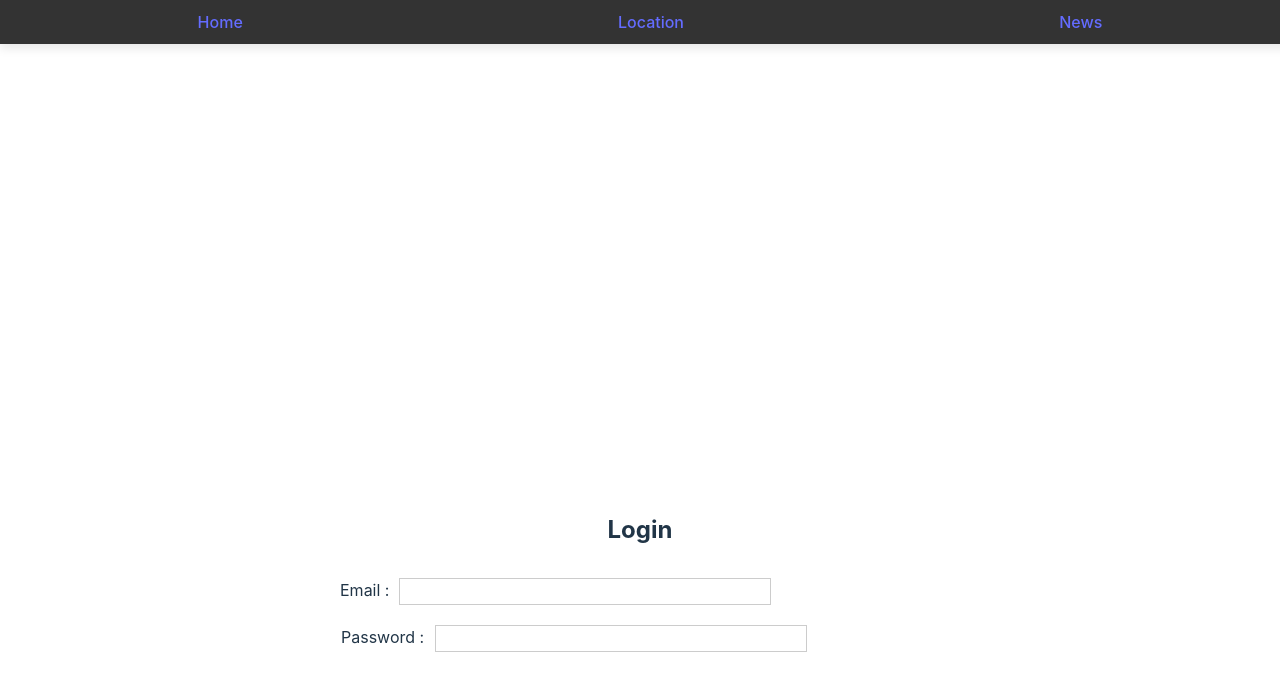
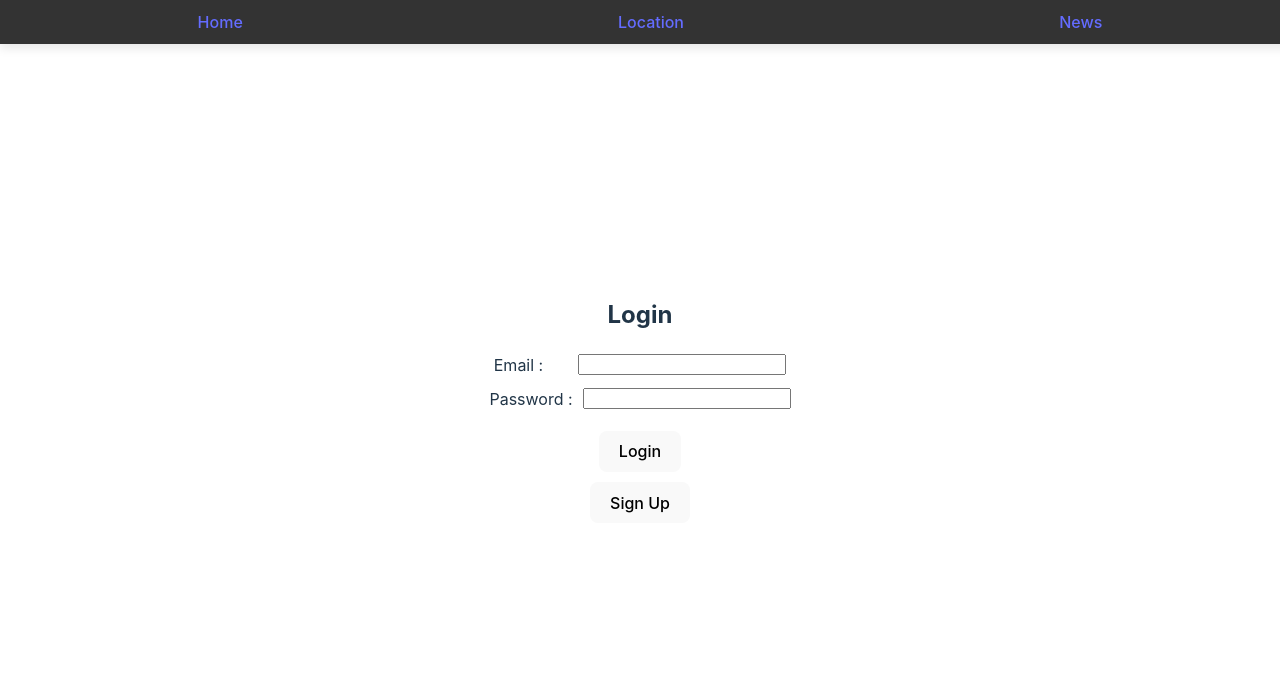
Before and after one commit to Abhinav352/MainProject_S8, a React (Vite) app in the folder main/: page /Login in a window 1280 px wide. Shown: the top 690 px of the page. Built offline with nearby package versions, Linux system fonts and the light colour scheme; no server answers.

Commit message:
Login.css changes

```diff
--- a/main/src/assets/Login.css
+++ b/main/src/assets/Login.css
@@ -1,90 +1,52 @@
-/* Common styles for both email and password inputs */
-input[type=email],
-input[type=password] {
-    width: 45%; /* Set the width to medium */
-    padding: 5px;
-    margin: 10px 0;
-
-    border: 1px solid #ccc;
+/* Styles for heading */
+.head {
+    height: 100vh;
+    width: 100%;
+    display: flex;
+    flex-direction: column;
+    justify-content: center;
+    align-items: center;
 }
 
-/* Styles for buttons */
-button {
-    background-color: #04AA6D;
-    color: white;
-    padding: 5px;
+/* Styles for input fields */
+.input-Email {
+    display: flex;
+    align-items: center;
+    margin-bottom: 10px; /* Add margin between input groups */
+}
 
-    margin-left: 28%;
-    margin-top: 5%;
-    border: none;
-    cursor: pointer;
-    width: 45%; /* Set the width to medium */
+.input-Email label {
+    margin-right: 35px; /* Add margin between label and input */
+}
+
+.input-Email input {
+    width: 200px; /* Adjust the width as needed */
 
 }
-.li{
-    margin-left: 25%;
+.input-Password {
+    display: flex;
+    align-items: center;
+    margin-bottom: 10px; /* Add margin between input groups */
 }
 
-/* Styles for heading */
-.head {
-    margin-top: 40%;
-    text-align: center;
+.input-Password label {
+    margin-right: 10px; /* Add margin between label and input */
 }
 
-/* Styles for container div */
-.dk {
-    margin: 0 auto;
-    max-width: 600px; /* Adjust the max-width based on your design */
-}
-
-/* Hover effect for buttons */
-button:hover {
-    opacity: 0.8;
-}
-
-/* Styles for error message */
-.ls {
-    text-align: center;
-}
-
-/* Styles for labels */
- .lj {
-    margin: 5px 0 0 1px;
-    text-align: center;
-    margin-right: 1%;
-
-}
-.jl{
-    margin-right: 5px;
-    text-align: center;
-
+.input-Password input {
+    width: 200px; /* Adjust the width as needed */
 
 }
 
-/* Styles for input within .dk */
-.dk input {
-    width: 60%;
-    padding: 5px;
-    margin-top: 10px;
-    text-align: left;
+/* Styles for button */
+button {
+    margin-top: 10px; /* Add margin above the button */
 }
 
 /* Media query for smaller screens */
 @media screen and (max-width: 600px) {
     /* Adjust styles for smaller screens here */
-    .head, .dk {
-        margin-left: 5%;
-        margin-right: 5%;
-    }
-     .lj {
-        margin-left: 5%;
-        margin-right: 7%;
-    }
-    .jl{
-        margin-left: 5%;
-        margin-right: 14%;
-    }
-    .ls {
+    .head {
         margin-left: 5%;
         margin-right: 5%;
     }
--- a/main/src/assets/Login.jsx
+++ b/main/src/assets/Login.jsx
@@ -1,24 +1,20 @@
-import React, { useState,useEffect } from 'react';
+import React, { useState, useEffect } from 'react';
 import axios from 'axios';
 import { useNavigate } from 'react-router-dom';
-import { Map, Marker } from "pigeon-maps"
 import './Login.css';
-
 
 const Login = () => {
   const [userEmail, setEmail] = useState('');
   const [userPassword, setPassword] = useState('');
   const [loading, setLoading] = useState(false);
   const [error, setError] = useState('');
-  const navigate = useNavigate(); // Replace useHistory with useNavigate
-  const [authenticated, setauthenticated] = useState(null)
+  const navigate = useNavigate();
+  const [authenticated, setauthenticated] = useState(null);
 
-
-
-  useEffect(()=>{
+  useEffect(() => {
     const loggedInUser = localStorage.getItem("authenticated");
-    setauthenticated(loggedInUser)
-},[])
+    setauthenticated(loggedInUser);
+  }, []);
 
   const handleSignIn = async () => {
     try {
@@ -31,21 +27,17 @@ const handleSignIn = async () => {
 
       const data = response.data;
       localStorage.setItem('authenticated', true);
-    localStorage.setItem('user',JSON.stringify(data.user));
-    localStorage.setItem('token',JSON.stringify(data.token));
-    localStorage.setItem('users',JSON.stringify(data.user._id));
-    localStorage.setItem('userType',JSON.stringify(data.user.userType));
-    localStorage.setItem('userEmail',JSON.stringify(data.user.userEmail));
-    localStorage.setItem('userName',JSON.stringify(data.user.firstName));
-    console.log(data);
+      localStorage.setItem('user', JSON.stringify(data.user));
+      localStorage.setItem('token', JSON.stringify(data.token));
+      localStorage.setItem('users', JSON.stringify(data.user._id));
+      localStorage.setItem('userType', JSON.stringify(data.user.userType));
+      localStorage.setItem('userEmail', JSON.stringify(data.user.userEmail));
+      localStorage.setItem('userName', JSON.stringify(data.user.firstName));
       setEmail(data.user.userEmail);
 
       if (response.status === 200) {
-
-      // Redirect to the home page upon successful login
         navigate('/');
       } else {
-      // Handle unsuccessful login (you might want to provide more specific error messages)
         setError('Invalid username or password');
       }
     } catch (error) {
@@ -56,30 +48,34 @@ const handleSignIn = async () => {
     }
   };
 
+  const handleSignUp = () => {
+    navigate('/Sign');
+  };
+
   return (
-    <div>
-
-      <h2 className='head'>Login</h2>
-      <div className='dk'><label className='jl'>Email : </label>
-        <input type="email"  value={userEmail} onChange={(e) => setEmail(e.target.value)}  />
+    <div className='head'>
+      <h2>Login</h2>
+      <div className="input-Email">
+        <label>Email :</label>
+        <input type="email" value={userEmail} onChange={(e) => setEmail(e.target.value)} />
       </div>
 
-      <div className='dk'>
-        <label className='lj'>Password :  </label>
+      <div className="input-Password">
+        <label>Password :</label>
         <input type="password" value={userPassword} onChange={(e) => setPassword(e.target.value)} />
       </div>
 
-      <div className='ls'>{error && <p style={{ color: 'red' }}>{error}</p>}</div>
-      <div className='dk'><button onClick={handleSignIn} disabled={loading}>
+      <div>{error && <p style={{ color: 'red' }}>{error}</p>}</div>
+
+      <div>
+        <button onClick={handleSignIn} disabled={loading}>
           {loading ? 'Logging In...' : 'Login'}
-      </button></div>
-     <div className='dk'>
-      <a href='http://localhost:5173/Sign'>
-      <button className='li'>Sign Up </button>
-
-      </a>
+        </button>
       </div>
 
+      <div>
+        <button onClick={handleSignUp}>Sign Up</button>
+      </div>
     </div>
   );
 };
```
Lines whose indentation alone changed are shown as unchanged.
